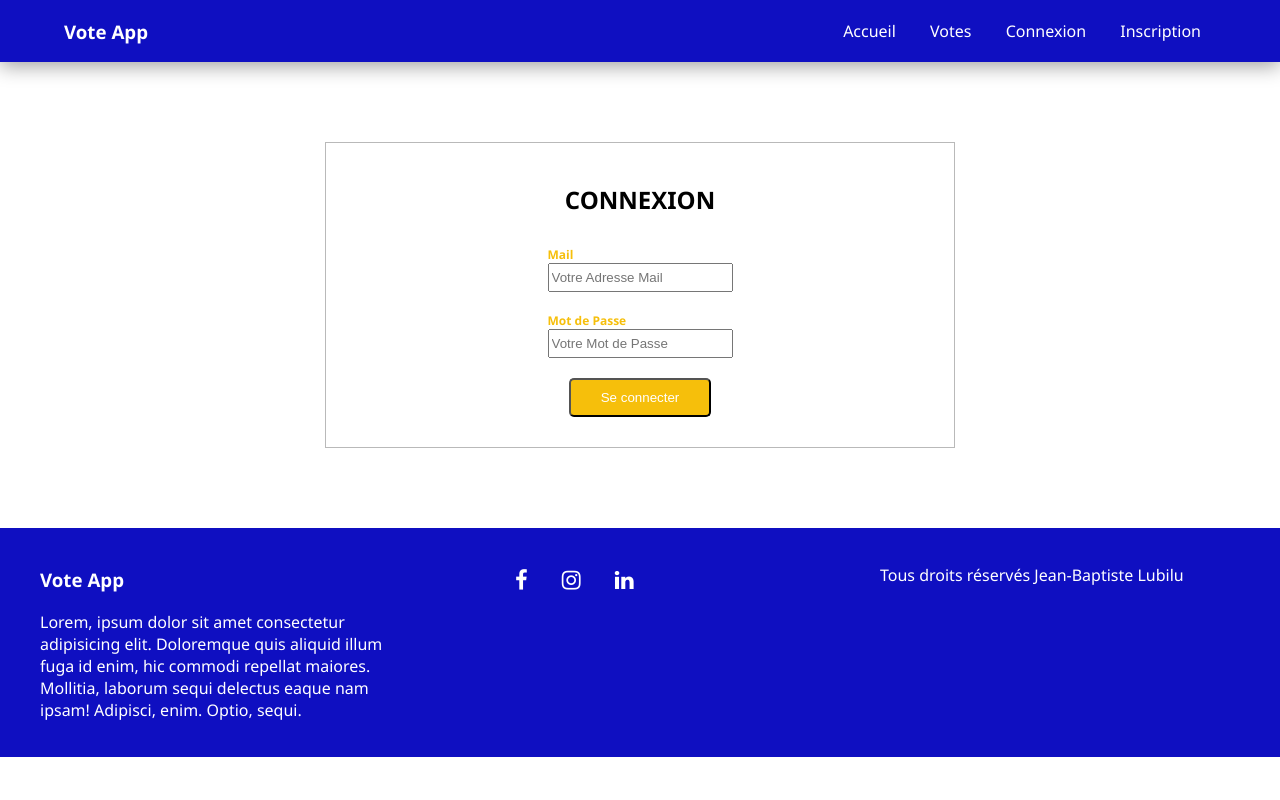
After one commit to EmmaMKB/VoteApp, a PHP site: page /login.php in a window 1280 px wide. The commit adds this page. Run offline with PHP 8.4, Linux system fonts and the light colour scheme.

Commit message:
✨ Design Login Page

```diff
--- a/assets/css/style.css
+++ b/assets/css/style.css
@@ -110,7 +110,37 @@ footer .social > ul li a:hover {
     color: #f6bf0b;
 }
 
-/* Buttons & Liens */
+/* Formulaire Connexion */
+
+section.login-form {
+    padding: 80px 150px;
+}
+
+section.login-form > .content {
+    padding: 20px;
+    width: 60%;
+    margin: auto;
+    align-self: center;
+    border: 1px solid #b9b9b9;
+}
+
+section.login-form > .content > .form {
+    display: flex;
+    flex-flow: column;
+    justify-content: center;
+    align-items: center;
+}
+
+section.login-form > .content > .form > * {
+    margin: 10px 0;
+}
+
+section.login-form > .content > h1 {
+    text-transform: uppercase;
+    text-align: center;
+}
+
+/* Formulaires */
 
 .orange-btn {
     background-color: #f6bf0b;
@@ -125,3 +155,18 @@ footer .social > ul li a:hover {
     box-shadow: 0 4px 10px rgba(61, 61, 61, 0.232);
     transition: 0.2s;
 }
+
+.input {
+    display: flex;
+    flex-flow: column;
+}
+
+.input > label {
+    font-weight: 800;
+    font-size: 12px;
+    color: #f6bf0b;
+}
+
+.input > input {
+    padding: 5px 2px;
+}
--- /dev/null
+++ b/login.php
@@ -0,0 +1,60 @@
+<!DOCTYPE html>
+<html lang="en">
+<head>
+    <meta charset="UTF-8">
+    <meta http-equiv="X-UA-Compatible" content="IE=edge">
+    <meta name="viewport" content="width=device-width, initial-scale=1.0">
+    <title>Vote Now</title>
+    <link rel="stylesheet" href="assets/css/style.css">
+    <link rel="stylesheet" href="assets/css/font-awesome.min.css">
+</head>
+<body>
+    <div class="main">
+        <header class="navbar">
+            <a href="#" class="logo"><h3>Vote App</h3></a>
+            <ul>
+                <li><a href="">Accueil</a></li>
+                <li><a href="">Votes</a></li>
+                <li><a href="">Connexion</a></li>
+                <li><a href="">Inscription</a></li>
+            </ul>
+        </header>
+        <section class="login-form">
+            <div class="content">
+                <h1>Connexion</h1>
+                <form class="form" action="" method="post">
+                    <div class="input">
+                        <label for="">Mail</label>
+                        <input type="email" name="" placeholder="Votre Adresse Mail" id="">
+                    </div>
+                    <div class="input">
+                        <label for="">Mot de Passe</label>
+                        <input type="password" name="" placeholder="Votre Mot de Passe" id="">
+                    </div>
+                    <button class="orange-btn">Se connecter</button>
+                </form>
+            </div>
+        </section>
+        <footer>
+            <div class="content">
+                <div class="app-description">
+                    <h3>Vote App</h3>
+                    <p>Lorem, ipsum dolor sit amet consectetur adipisicing elit. Doloremque
+                        quis aliquid illum fuga id enim, hic commodi repellat maiores. Mollitia,
+                        laborum sequi delectus eaque nam ipsam! Adipisci, enim. Optio, sequi.</p>
+                </div>
+                <div class="social">
+                    <ul>
+                        <li><a href=""><i class="fa fa-facebook"></i></a></li>
+                        <li><a href=""><i class="fa fa-instagram"></i></a></li>
+                        <li><a href=""><i class="fa fa-linkedin"></i></a></li>
+                    </ul>
+                </div>
+                <div class="copyright">
+                    <p>Tous droits réservés Jean-Baptiste Lubilu</p>
+                </div>
+            </div>
+        </footer>
+    </div>
+</body>
+</html>
```
